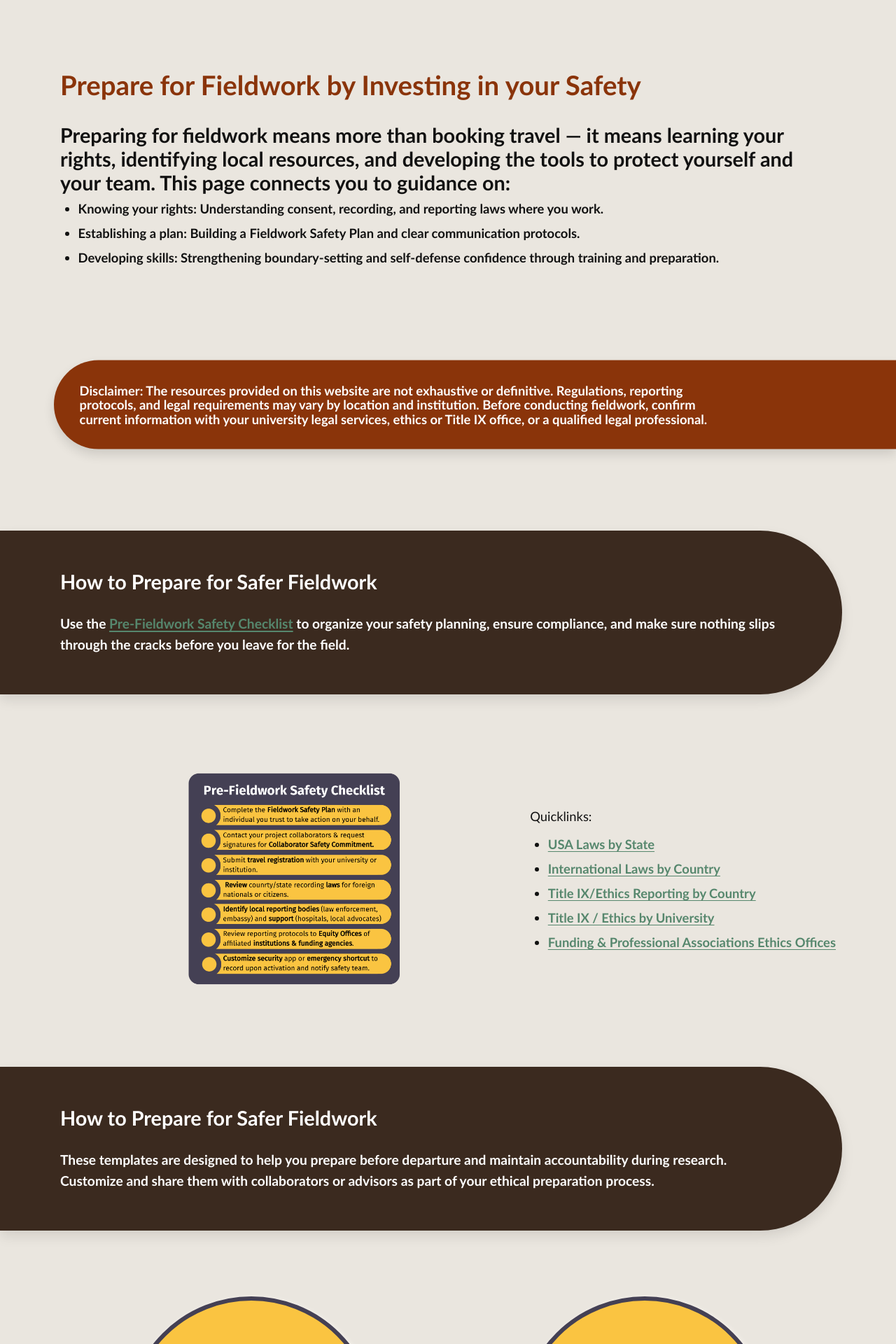
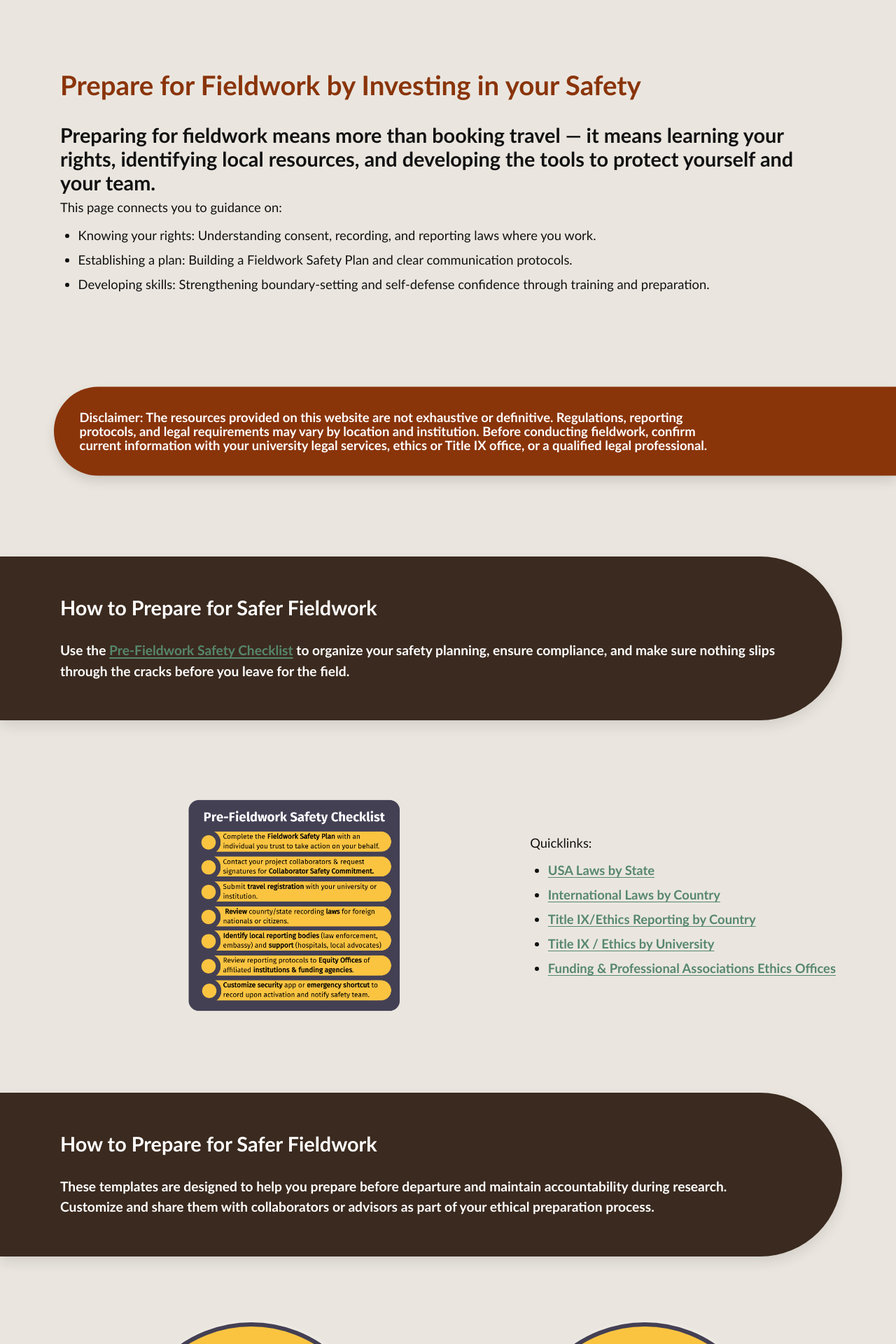
Before and after one commit to AnthroSafetyWarrior/GoldenTrowelProject, a Jekyll site: the page built from _pages/preparing.html, in a window 1280 px wide. Shown: the part 659-2579 px from the top of the page at 70% size. Built offline with Jekyll 4.4.1, drawn with Linux system fonts in a browser that asks for light colours.

Commit message:
updating name

```diff
--- a/_pages/preparing.html
+++ b/_pages/preparing.html
@@ -9,27 +9,32 @@
 ---
 
 <style>
-.art--left{ justify-self:start !important; margin:0 !important; }
+.split .art{ justify-self: center; }
+
 </style>
+
 <!-- 1) Intro – plain background -->
 <section class="section intro">
   <div class="intro-title">
     <h1><strong>Prepare for Fieldwork by Investing in your Safety</strong></h1>
-<br>
+    <br>
     <h2 style="font-weight:600;">
-    Preparing for fieldwork means more than booking travel — it means learning your rights, identifying local resources, and developing the tools to protect yourself and your team.
-This page connects you to guidance on:
-<ul>
-<li>Knowing your rights: Understanding consent, recording, and reporting laws where you work.</li>
-<li>Establishing a plan: Building a Fieldwork Safety Plan and clear communication protocols.</li>
-<li>Developing skills: Strengthening boundary-setting and self-defense confidence through training and preparation.
+      Preparing for fieldwork means more than booking travel — it means learning your rights, identifying local resources, and developing the tools to protect yourself and your team.
     </h2>
+
+    <p>This page connects you to guidance on:</p>
+    <ul>
+      <li>Knowing your rights: Understanding consent, recording, and reporting laws where you work.</li>
+      <li>Establishing a plan: Building a Fieldwork Safety Plan and clear communication protocols.</li>
+      <li>Developing skills: Strengthening boundary-setting and self-defense confidence through training and preparation.</li>
+    </ul>
   </div>
 </section>
 
+
 <!-- 2) DISCLAIMER — shared split -->
 <section class="section">
-<p class="pillhead pill--orange pill--clip-right">Disclaimer: The resources provided on this website are not exhaustive or definitive. Regulations, reporting protocols, and legal requirements may vary by location and institution. Before conducting fieldwork, confirm current information with your university legal services, ethics or Title IX office, or a qualified legal professional.
+<p class="pillhead pill--orange pill--clip-right">Disclaimer: The resources provided on this website are not exhaustive or definitive. Regulations, reporting protocols, and legal requirements may vary by location and institution. Before conducting fieldwork, confirm current information with your university legal services, ethics or Title IX office, or a qualified legal professional.</p>
 </section>
 
 <!-- 5) CHECKLIST — consistent grid utility -->
@@ -92,7 +97,7 @@
       </article>
     </div>
   </div>
-</section>
+
 
 <!-- 2) SKILLS — shared split -->
 <section class="section">
```
